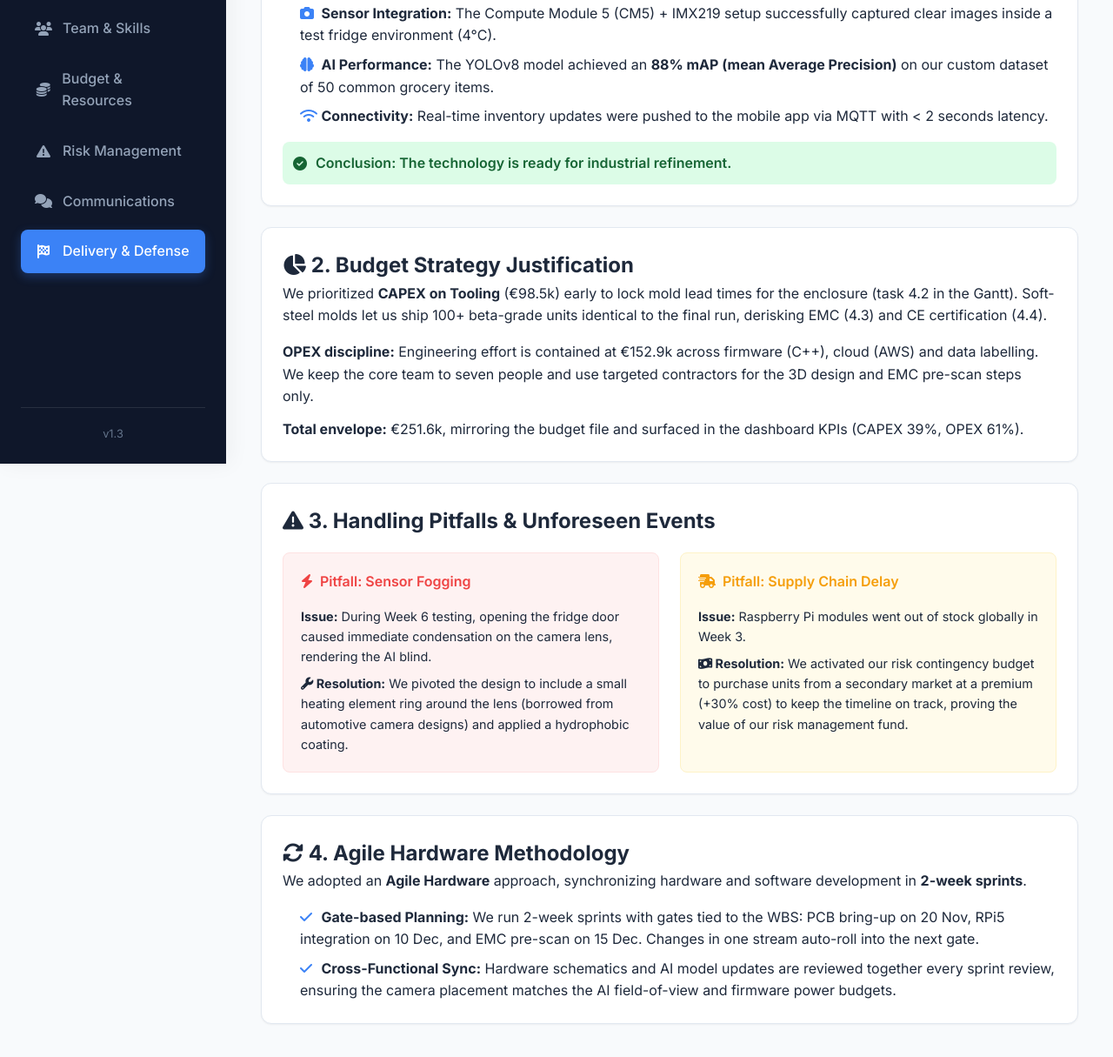
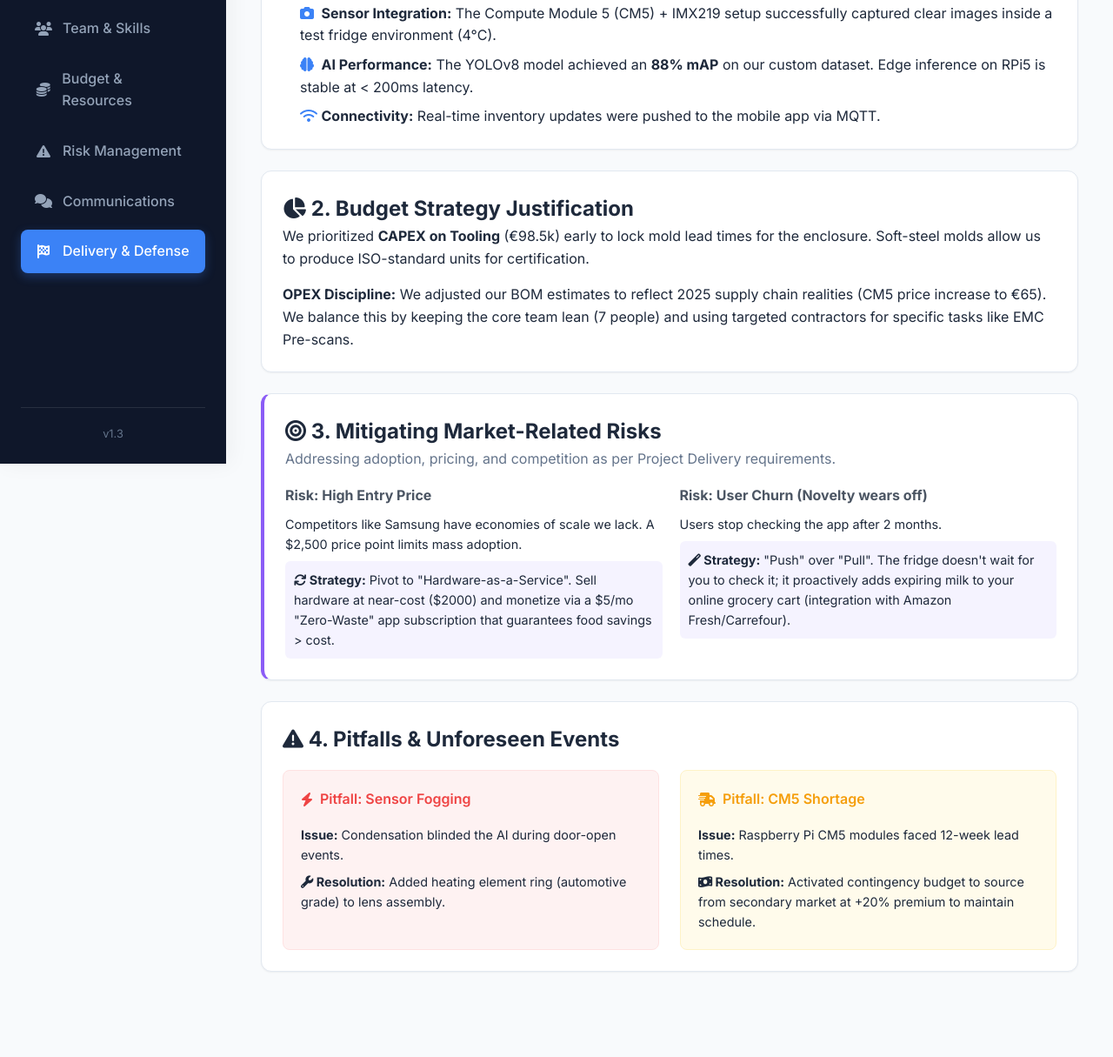
Before and after one commit to noahbds/SmartCool_Intranet, a website: page public/defense.html in a window 1280 px wide. Shown: the part 267-1482 px from the top of the page at 87% size. After the commit the page ends 1424 px from the top, so only its background shows below. Drawn offline with Linux system fonts and the light colour scheme.

Commit message:
feat: mettre à jour les fichiers budget et risques avec des estimations révisées et des stratégies de mitigation, ajuster le nom du fichier CSV pour la conformité

```diff
--- a/public/defense.html
+++ b/public/defense.html
@@ -25,7 +25,7 @@
           (window.siq = window.siq || []).push(arguments);
         };
     </script>
-    <script defer src="/_vercel/speed-insights/script.js"></script>
+    <script src="/_vercel/speed-insights/script.js"></script>
     <main class="main-content">
       <header>
         <h1>
@@ -38,6 +38,7 @@
         <p>Project validation, strategic justification, and lessons learned.</p>
       </header>
 
+      <!-- 1. Technical Feasibility -->
       <div class="card">
         <h2>
           <i class="fas fa-check-double"></i> 1. Technical Feasibility
@@ -65,8 +66,7 @@
               style="color: var(--accent); width: 20px"
             ></i>
             <strong>AI Performance:</strong> The YOLOv8 model achieved an
-            <strong>88% mAP (mean Average Precision)</strong> on our custom
-            dataset of 50 common grocery items.
+            <strong>88% mAP</strong> on our custom dataset. Edge inference on RPi5 is stable at < 200ms latency.
           </li>
           <li>
             <i
@@ -74,53 +74,57 @@
               style="color: var(--accent); width: 20px"
             ></i>
             <strong>Connectivity:</strong> Real-time inventory updates were
-            pushed to the mobile app via MQTT with < 2 seconds latency.
+            pushed to the mobile app via MQTT.
           </li>
         </ul>
-        <div
-          style="
-            margin-top: 16px;
-            padding: 12px;
-            background: #dcfce7;
-            border-radius: 8px;
-            color: #166534;
-            font-weight: 600;
-            display: flex;
-            align-items: center;
-            gap: 10px;
-          "
-        >
-          <i class="fas fa-check-circle"></i> Conclusion: The technology is
-          ready for industrial refinement.
-        </div>
       </div>
 
+      <!-- 2. Budget Strategy -->
       <div class="card" style="margin-top: 24px">
         <h2>
           <i class="fas fa-chart-pie"></i> 2. Budget Strategy Justification
         </h2>
         <p style="margin-bottom: 16px">
           We prioritized <strong>CAPEX on Tooling</strong> (€98.5k) early to lock
-          mold lead times for the enclosure (task 4.2 in the Gantt). Soft-steel
-          molds let us ship 100+ beta-grade units identical to the final run,
-          derisking EMC (4.3) and CE certification (4.4).
+          mold lead times for the enclosure. Soft-steel molds allow us to produce
+          ISO-standard units for certification.
         </p>
         <p>
-          <strong>OPEX discipline:</strong> Engineering effort is contained at
-          €152.9k across firmware (C++), cloud (AWS) and data labelling. We keep
-          the core team to seven people and use targeted contractors for the 3D
-          design and EMC pre-scan steps only.
-        </p>
-        <p style="margin-top: 12px">
-          <strong>Total envelope:</strong> €251.6k, mirroring the budget file
-          and surfaced in the dashboard KPIs (CAPEX 39%, OPEX 61%).
+          <strong>OPEX Discipline:</strong> We adjusted our BOM estimates to reflect 2025 supply chain realities (CM5 price increase to €65).
+          We balance this by keeping the core team lean (7 people) and using targeted contractors for specific tasks like EMC Pre-scans.
         </p>
       </div>
 
+      <!-- 3. Market Risks (ADDED based on Rule 9) -->
+      <div class="card" style="margin-top: 24px; border-left: 4px solid #8b5cf6;">
+        <h2>
+          <i class="fas fa-bullseye"></i> 3. Mitigating Market-Related Risks
+        </h2>
+        <p style="margin-bottom: 16px; color: var(--text-muted);">
+          Addressing adoption, pricing, and competition as per Project Delivery requirements.
+        </p>
+        <div style="display: grid; grid-template-columns: 1fr 1fr; gap: 20px;">
+            <div>
+                <h4 style="color: #4b5563; margin-bottom:8px;">Risk: High Entry Price</h4>
+                <p class="text-sm">Competitors like Samsung have economies of scale we lack. A $2,500 price point limits mass adoption.</p>
+                <div style="margin-top:8px; padding: 10px; background:#f5f3ff; border-radius:6px; font-size:0.9rem;">
+                    <strong><i class="fas fa-sync"></i> Strategy:</strong> Pivot to "Hardware-as-a-Service". Sell hardware at near-cost ($2000) and monetize via a $5/mo "Zero-Waste" app subscription that guarantees food savings > cost.
+                </div>
+            </div>
+            <div>
+                <h4 style="color: #4b5563; margin-bottom:8px;">Risk: User Churn (Novelty wears off)</h4>
+                <p class="text-sm">Users stop checking the app after 2 months.</p>
+                <div style="margin-top:8px; padding: 10px; background:#f5f3ff; border-radius:6px; font-size:0.9rem;">
+                    <strong><i class="fas fa-magic"></i> Strategy:</strong> "Push" over "Pull". The fridge doesn't wait for you to check it; it proactively adds expiring milk to your online grocery cart (integration with Amazon Fresh/Carrefour).
+                </div>
+            </div>
+        </div>
+      </div>
+
+      <!-- 4. Pitfalls -->
       <div class="card" style="margin-top: 24px">
         <h2>
-          <i class="fas fa-exclamation-triangle"></i> 3. Handling Pitfalls &
-          Unforeseen Events
+          <i class="fas fa-exclamation-triangle"></i> 4. Pitfalls & Unforeseen Events
         </h2>
         <div
           style="
@@ -142,15 +146,10 @@
               <i class="fas fa-bolt"></i> Pitfall: Sensor Fogging
             </h3>
             <p style="font-size: 0.9rem">
-              <strong>Issue:</strong> During Week 6 testing, opening the fridge
-              door caused immediate condensation on the camera lens, rendering
-              the AI blind.
+              <strong>Issue:</strong> Condensation blinded the AI during door-open events.
             </p>
             <p style="font-size: 0.9rem; margin-top: 8px">
-              <strong><i class="fas fa-wrench"></i> Resolution:</strong> We
-              pivoted the design to include a small heating element ring around
-              the lens (borrowed from automotive camera designs) and applied a
-              hydrophobic coating.
+              <strong><i class="fas fa-wrench"></i> Resolution:</strong> Added heating element ring (automotive grade) to lens assembly.
             </p>
           </div>
           <div
@@ -162,55 +161,20 @@
             "
           >
             <h3 style="font-size: 1rem; color: #f59e0b">
-              <i class="fas fa-shipping-fast"></i> Pitfall: Supply Chain Delay
+              <i class="fas fa-shipping-fast"></i> Pitfall: CM5 Shortage
             </h3>
             <p style="font-size: 0.9rem">
-              <strong>Issue:</strong> Raspberry Pi modules went out of stock
-              globally in Week 3.
+              <strong>Issue:</strong> Raspberry Pi CM5 modules faced 12-week lead times.
             </p>
             <p style="font-size: 0.9rem; margin-top: 8px">
               <strong
                 ><i class="fas fa-money-bill-wave"></i> Resolution:</strong
               >
-              We activated our risk contingency budget to purchase units from a
-              secondary market at a premium (+30% cost) to keep the timeline on
-              track, proving the value of our risk management fund.
+              Activated contingency budget to source from secondary market at +20% premium to maintain schedule.
             </p>
           </div>
         </div>
       </div>
-
-      <div class="card" style="margin-top: 24px">
-        <h2><i class="fas fa-sync-alt"></i> 4. Agile Hardware Methodology</h2>
-        <p style="margin-bottom: 16px">
-          We adopted an <strong>Agile Hardware</strong> approach, synchronizing
-          hardware and software development in <strong>2-week sprints</strong>.
-        </p>
-        <ul
-          style="margin-left: 20px; color: var(--text-main); list-style: none"
-        >
-          <li style="margin-bottom: 8px">
-            <i
-              class="fas fa-check"
-              style="color: var(--accent); width: 20px"
-            ></i>
-            <strong>Gate-based Planning:</strong> We run 2-week sprints with
-            gates tied to the WBS: PCB bring-up on 20 Nov, RPi5 integration on
-            10 Dec, and EMC pre-scan on 15 Dec. Changes in one stream auto-roll
-            into the next gate.
-          </li>
-          <li>
-            <i
-              class="fas fa-check"
-              style="color: var(--accent); width: 20px"
-            ></i>
-            <strong>Cross-Functional Sync:</strong> Hardware schematics and AI
-            model updates are reviewed together every sprint review, ensuring
-            the camera placement matches the AI field-of-view and firmware
-            power budgets.
-          </li>
-        </ul>
-      </div>
     </main>
   </body>
 </html>
--- a/public/js/planning.js
+++ b/public/js/planning.js
@@ -764,7 +764,8 @@ function downloadCSV() {
     var encodedUri = encodeURI(csvContent);
     var link = document.createElement("a");
     link.setAttribute("href", encodedUri);
-    link.setAttribute("download", "planning_smartcool.csv");
+    // Updated filename to match rules
+    link.setAttribute("download", "SmartCool_Gantt.csv");
     document.body.appendChild(link);
     link.click();
     document.body.removeChild(link);
```
Also changed, not shown: data/budget.json (+4 -4 lines), data/risks.json (+45 -27 lines), public/index.html (+5 -2 lines).
